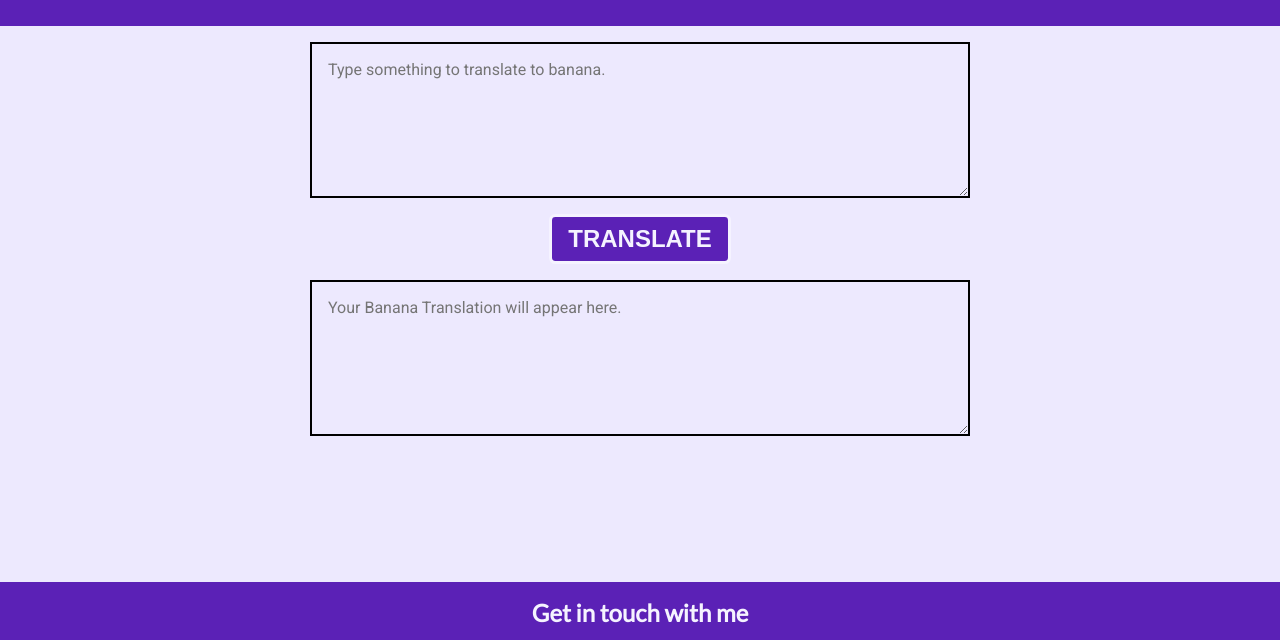
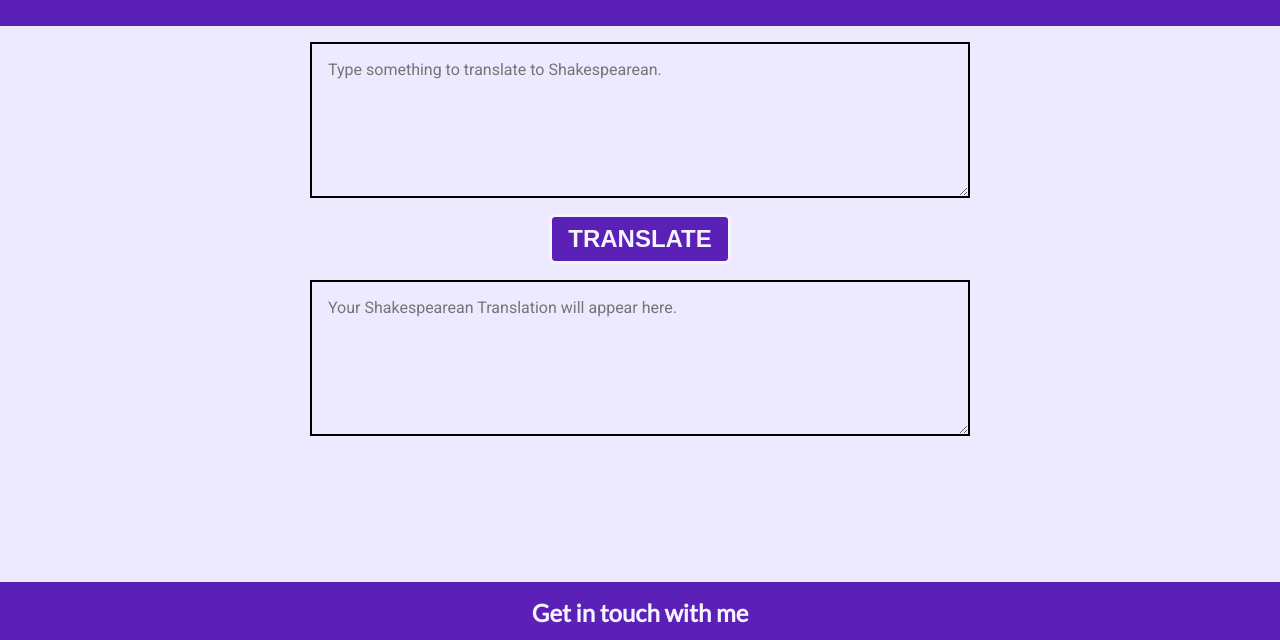
Before and after one commit to thesudeshdas/speak-shakespeare, a plain HTML site: page index.html in a window 1280 px wide. Shown: the part 122-762 px from the top of the page. Drawn offline with Linux system fonts and the light colour scheme; a web font is replaced by a local one.

Commit message:
fix: typo

```diff
--- a/index.html
+++ b/index.html
@@ -19,7 +19,7 @@
 
     <!-- input text-area -->
     <section>
-        <textarea class="text-area" name="text-area-input" id="text-area-input" cols="10" rows="10" placeholder="Type something to translate to banana."></textarea>
+        <textarea class="text-area" name="text-area-input" id="text-area-input" cols="10" rows="10" placeholder="Type something to translate to Shakespearean."></textarea>
     </section>
 
     <!-- button -->
@@ -27,7 +27,7 @@
 
     <!-- output text-area -->
     <section>
-        <textarea class="text-area" name="text-area-output" id="text-area-output" cols="10" rows="30" placeholder="Your Banana Translation will appear here." readonly></textarea>
+        <textarea class="text-area" name="text-area-output" id="text-area-output" cols="10" rows="30" placeholder="Your Shakespearean Translation will appear here." readonly></textarea>
     </section>
 
     <!-- footer -->
```
